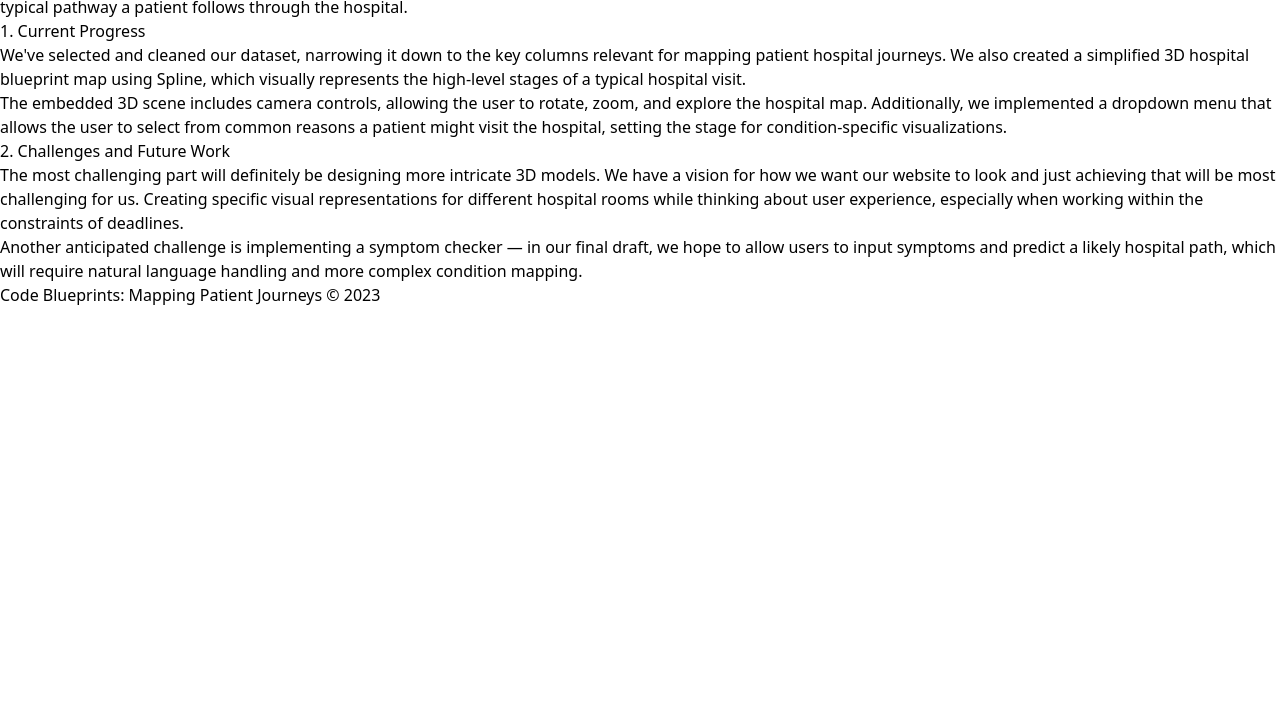
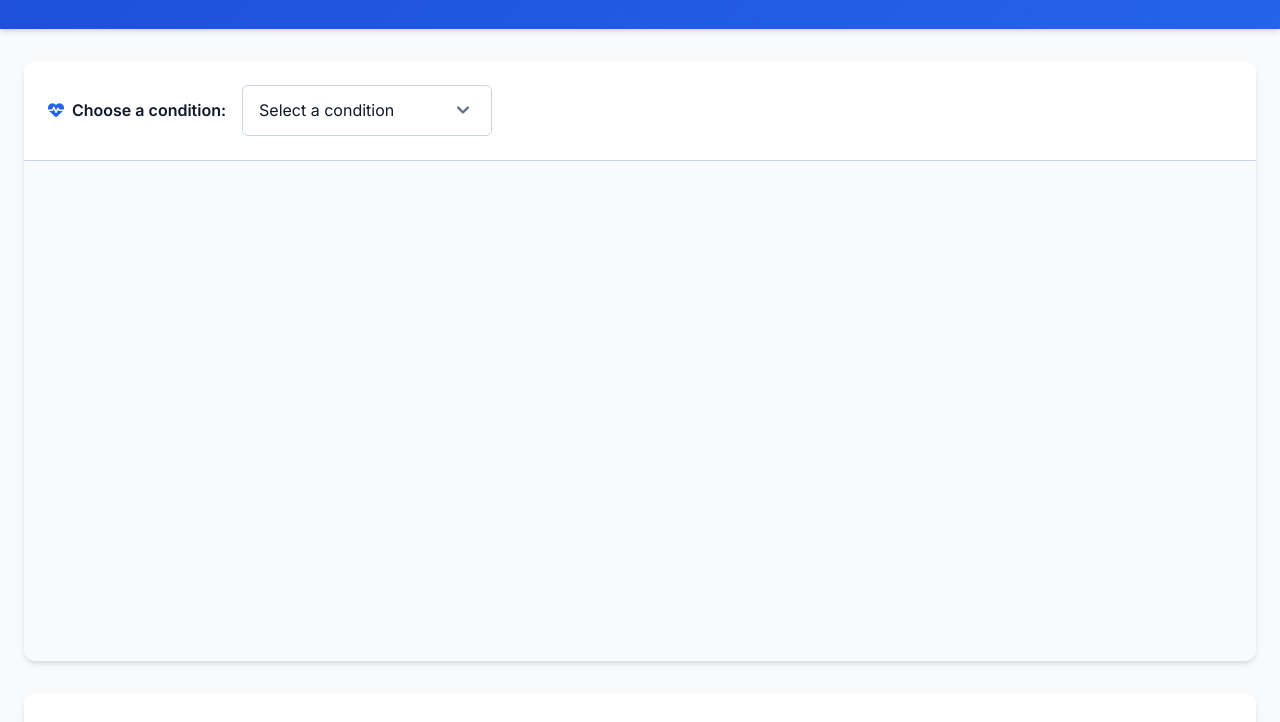
Before and after one commit to subika-haider/code_blueprints, a plain HTML site: page index.html in a window 1280 px wide. Shown: the part 149-871 px from the top of the page. Before the commit the page ends 800 px from the top, so only its background shows below. Drawn offline with nearby package versions, Linux system fonts and the light colour scheme; some packages are replaced by stand-ins of ours; a script that the page names is missing.

Commit message:
adding css

```diff
--- a/index.html
+++ b/index.html
@@ -11,7 +11,7 @@
     <link href="https://fonts.googleapis.com/css2?family=Inter:wght@300;400;500;600;700&family=Montserrat:wght@500;600;700&display=swap" rel="stylesheet">
     <script type="module" src="https://unpkg.com/@splinetool/viewer@1.9.98/build/spline-viewer.js"></script>
     <script type="module" src="./model.js"></script>
-    <link type="stylesheet" src="style.css"></link>
+    <link rel="stylesheet" href="style.css">
 </head>
 <body>
     <header class="header">
```
